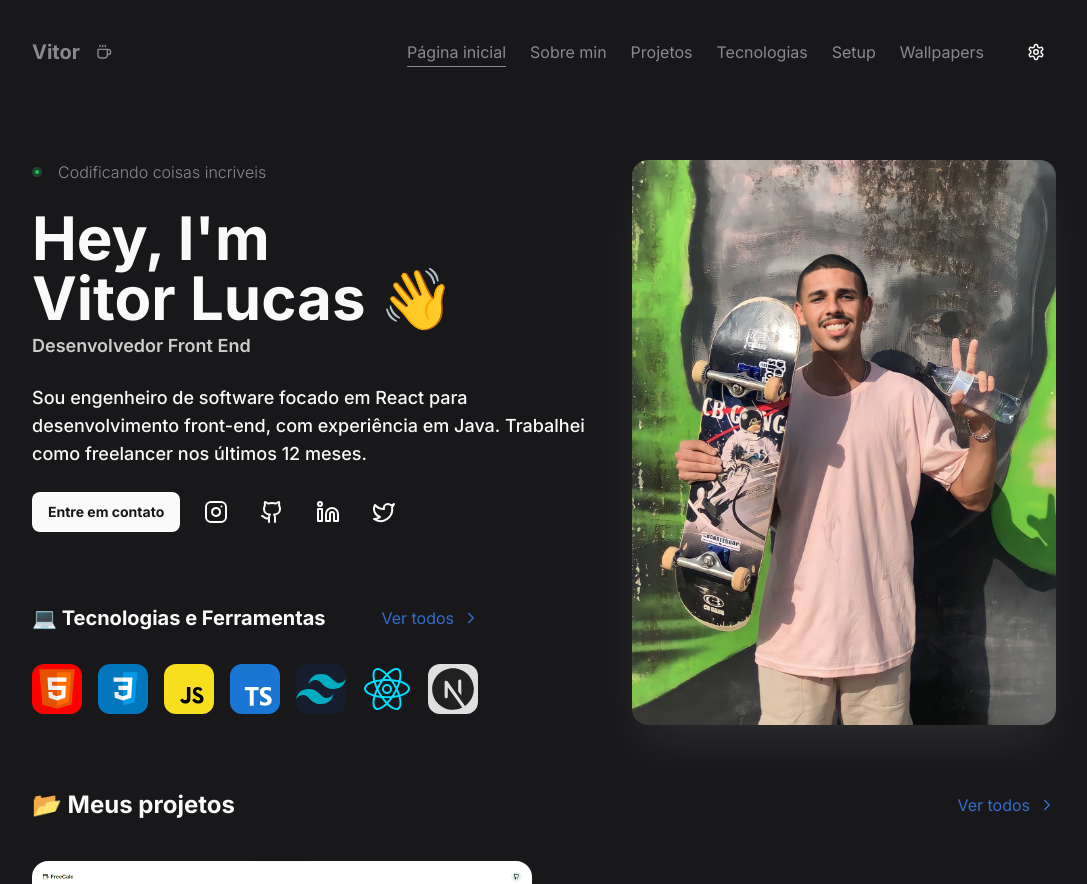
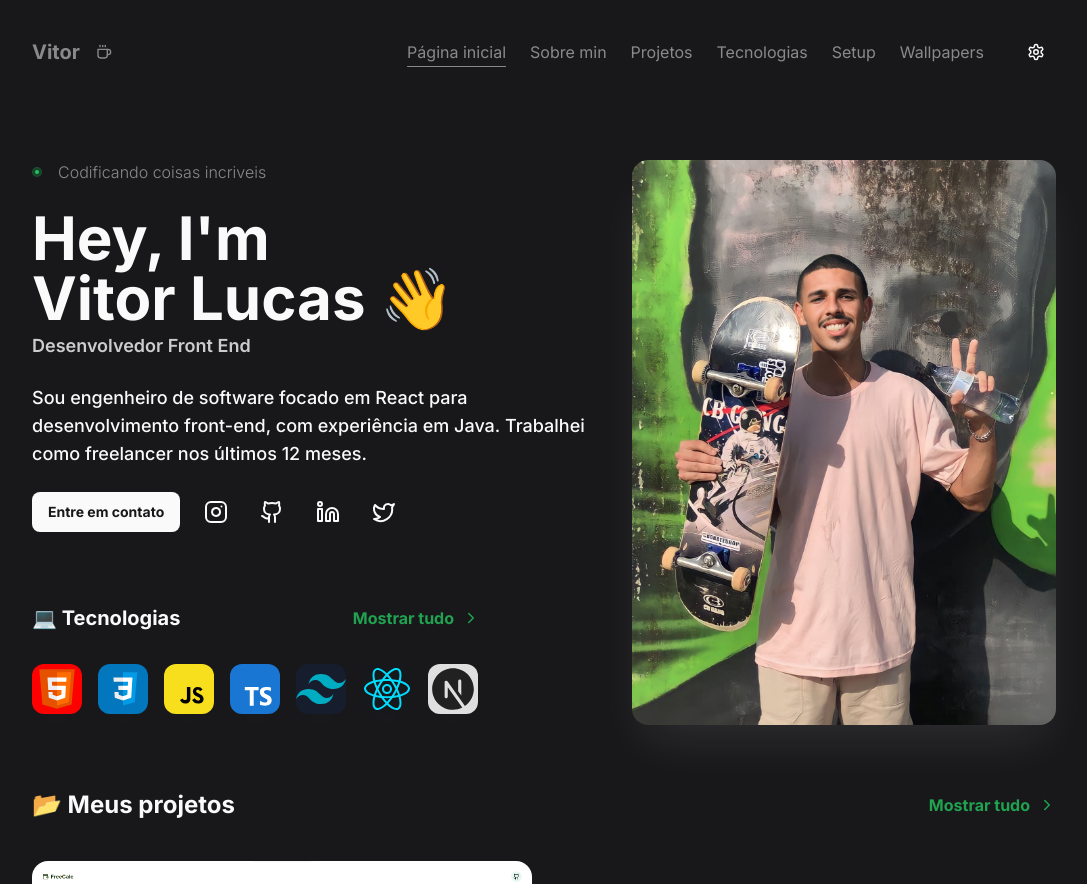
Before and after one commit to euvitordev/meu-portifolio, a Next.js app: page / in a window 1280 px wide. Shown: the top 884 px of the page, without its empty margins (96-1183 px from the left). Built offline with nearby package versions, Linux system fonts and the light colour scheme.

Commit message:
Update: Interface adjustments

```diff
--- a/src/components/home/first-session.tsx
+++ b/src/components/home/first-session.tsx
@@ -122,14 +122,12 @@ export default function FirstSession() {
         {/*  */}
         <div className="animate-fadeAndSlideUp mt-12 flex w-full max-w-md flex-col items-start justify-start gap-8">
           <div className="flex w-full items-center justify-between gap-4">
-            <span className="text-xl font-bold max-lg:text-base">
-              💻 Tecnologias e Ferramentas
-            </span>
+            <span className="text-xl font-bold">💻 Tecnologias</span>
             <Link
               href="/tecnologias-e-ferramentas"
-              className="max-lg:text-bsm hover:opacity-sm flex cursor-pointer items-center gap-2 text-blue-500 underline-offset-8 opacity-80 transition-all delay-75 duration-300 ease-in-out hover:underline"
+              className="flex cursor-pointer items-center gap-2 font-bold text-green-500 underline-offset-8 opacity-80 transition-all delay-75 duration-300 ease-in-out hover:underline hover:opacity-100"
             >
-              Ver todos <ChevronRight size={18} />
+              Mostrar tudo <ChevronRight size={18} />
             </Link>
           </div>
           <div className="flex w-full gap-4">
--- a/src/components/home/project-session.tsx
+++ b/src/components/home/project-session.tsx
@@ -46,9 +46,9 @@ export default function ProjectSession() {
 
           <a
             href="#"
-            className="flex cursor-pointer items-center gap-2 text-blue-500 underline-offset-8 opacity-80 transition-all delay-75 duration-300 ease-in-out hover:underline hover:opacity-100"
+            className="flex cursor-pointer items-center gap-2 font-bold text-green-500 underline-offset-8 opacity-80 transition-all delay-75 duration-300 ease-in-out hover:underline hover:opacity-100"
           >
-            Ver todos <ChevronRight size={18} />
+            Mostrar tudo <ChevronRight size={18} />
           </a>
         </div>
 
```
